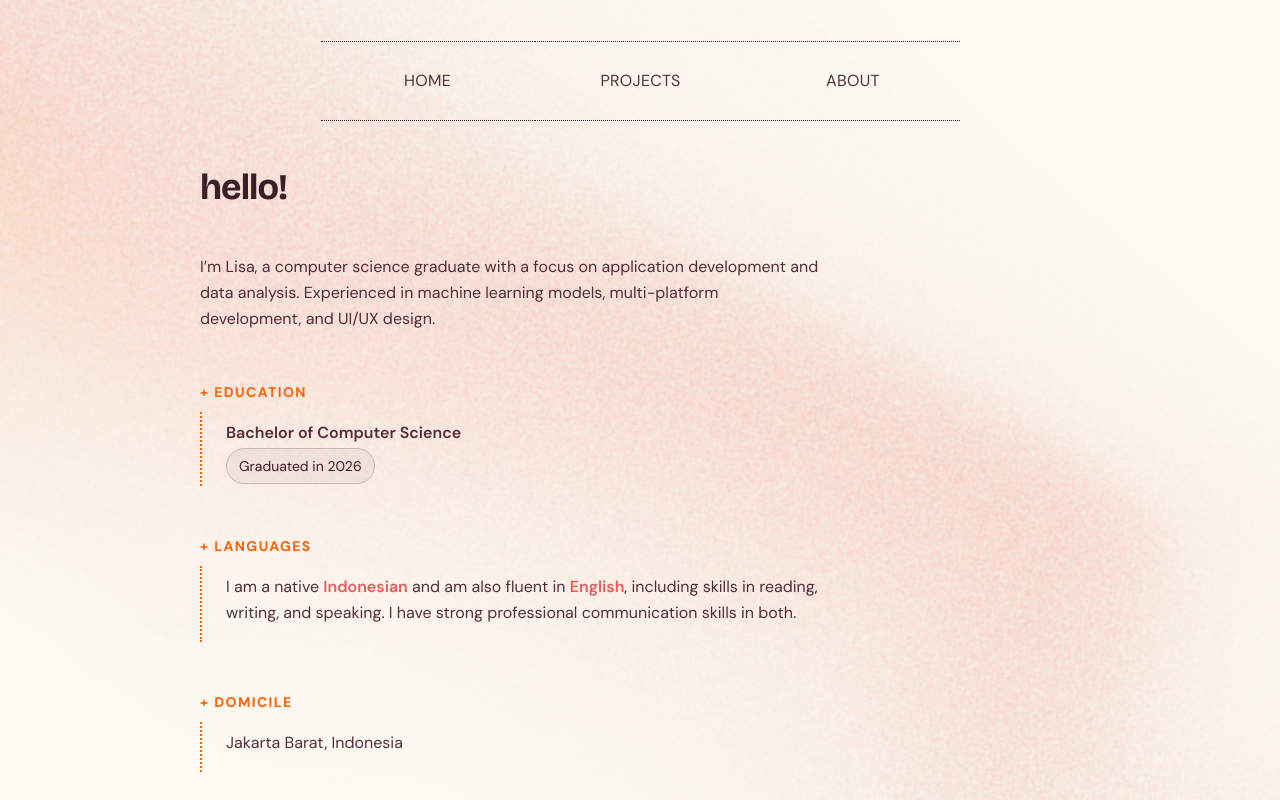
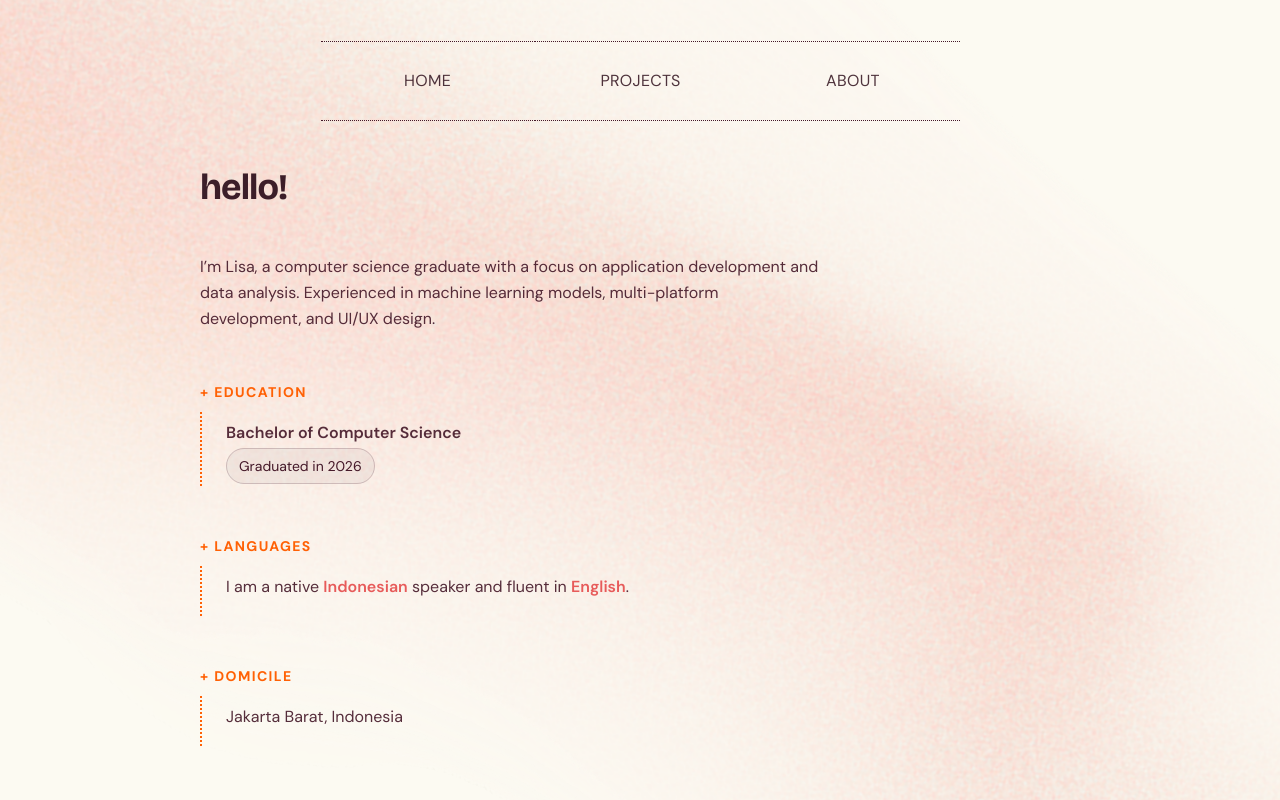
Before and after one commit to IncandescentGlow/IncandescentGlow.github.io, a Next.js app: page /about in a window 1280 px wide. Shown: the top 800 px of the page. Built offline with nearby package versions, Linux system fonts and the light colour scheme; a web font is replaced by a local one.

Commit message:
Update description in Constants.jsx

```diff
--- a/app/components/Constants.jsx
+++ b/app/components/Constants.jsx
@@ -65,10 +65,7 @@ const aboutContent = [
 		title: "Languages",
 		content: (
 			<>
-				I am a native <span className="highlight">Indonesian</span> and
-				am also fluent in <span className="highlight">English</span>,
-				including skills in reading, writing, and speaking. I have
-				strong professional communication skills in both.
+				I am a native <span className="highlight">Indonesian</span> speaker and fluent in <span className="highlight">English</span>.
 			</>
 		),
 	},
```
